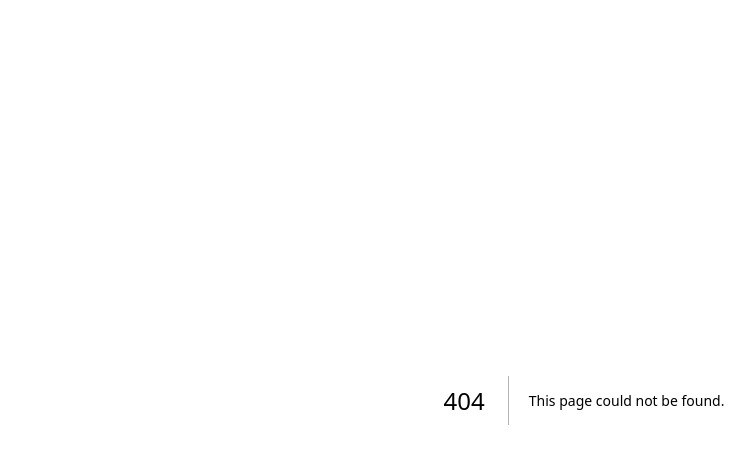
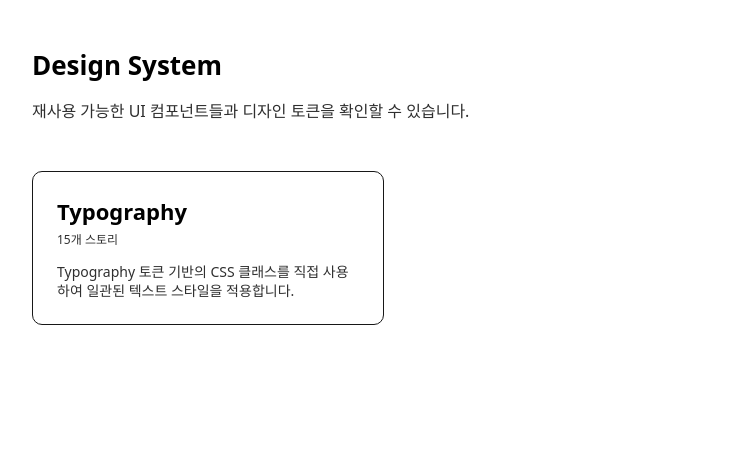
Before and after one commit to ppamppamman/jds, a Next.js app: page /design-system in a window 1280 px wide. Before the commit this address had no page. Shown: the top 464 px of the page, without its empty margins (56-811 px from the left). Built offline with nearby package versions, Linux system fonts and the light colour scheme.

Commit message:
add: design-system 페이지 추가

```diff
--- /dev/null
+++ b/src/app/design-system/page.tsx
@@ -0,0 +1,47 @@
+import Link from 'next/link'
+
+const components = [
+  {
+    name: 'Typography',
+    description: 'Typography 토큰 기반의 CSS 클래스를 직접 사용하여 일관된 텍스트 스타일을 적용합니다.',
+    href: '/design-system/typography',
+    storyCount: 15
+  },
+]
+
+export default function DesignSystemPage() {
+  return (
+    <div className="max-w-6xl mx-auto px-6 py-12">
+      <div className="mb-12">
+        <h1 className="typography-headline1-bold mb-4">
+          Design System
+        </h1>
+        <p className="typography-body1 text-semantic-text-secondary">
+          재사용 가능한 UI 컴포넌트들과 디자인 토큰을 확인할 수 있습니다.
+        </p>
+      </div>
+
+      <div className="grid grid-cols-1 md:grid-cols-2 lg:grid-cols-3 gap-6">
+        {components.map((component) => (
+          <Link
+            key={component.name}
+            href={component.href}
+            className="group block p-6 border border-semantic-border rounded-lg hover:border-semantic-primary hover:shadow-lg transition-all duration-200"
+          >
+            <div className="mb-3">
+              <h3 className="typography-headline3-bold group-hover:text-semantic-primary transition-colors">
+                {component.name}
+              </h3>
+              <span className="typography-caption1 text-semantic-text-secondary">
+                {component.storyCount}개 스토리
+              </span>
+            </div>
+            <p className="typography-body2 text-semantic-text-secondary">
+              {component.description}
+            </p>
+          </Link>
+        ))}
+      </div>
+    </div>
+  )
+}
```
